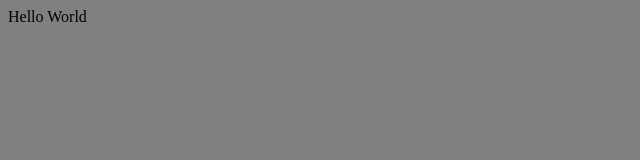
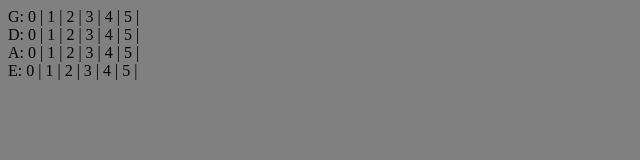
Before and after one commit to erikalvar/bass_neck_webpage, a plain HTML site: page index.html in a window 1280 px wide. Shown: the whole page, without its empty margins (0-640 px from the left). Drawn offline with Linux system fonts and the light colour scheme.

Commit message:
adds fingerboard

```diff
--- a/index.html
+++ b/index.html
@@ -4,6 +4,65 @@
   </head>
 
   <body>
-    Hello World
+    <div class="row">
+      G:
+      <div class="col">0</div>
+      |
+      <div class="col">1</div>
+      |
+      <div class="col">2</div>
+      |
+      <div class="col">3</div>
+      |
+      <div class="col">4</div>
+      |
+      <div class="col">5</div>
+      |
+    </div>
+    <div class="row">
+      D:
+      <div class="col">0</div>
+      |
+      <div class="col">1</div>
+      |
+      <div class="col">2</div>
+      |
+      <div class="col">3</div>
+      |
+      <div class="col">4</div>
+      |
+      <div class="col">5</div>
+      |
+    </div>
+    <div class="row">
+      A:
+      <div class="col">0</div>
+      |
+      <div class="col">1</div>
+      |
+      <div class="col">2</div>
+      |
+      <div class="col">3</div>
+      |
+      <div class="col">4</div>
+      |
+      <div class="col">5</div>
+      |
+    </div>
+    <div class="row">
+      E:
+      <div class="col">0</div>
+      |
+      <div class="col">1</div>
+      |
+      <div class="col">2</div>
+      |
+      <div class="col">3</div>
+      |
+      <div class="col">4</div>
+      |
+      <div class="col">5</div>
+      |
+    </div>
   </body>
 </html>
--- a/style.css
+++ b/style.css
@@ -1,3 +1,8 @@
 body {
   background-color: gray;
 }
+.row {
+}
+.col {
+  display: inline-block;
+}
```
